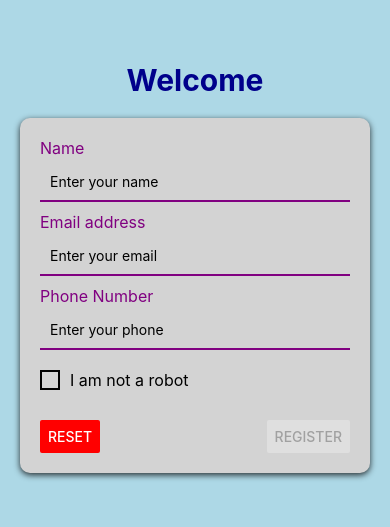
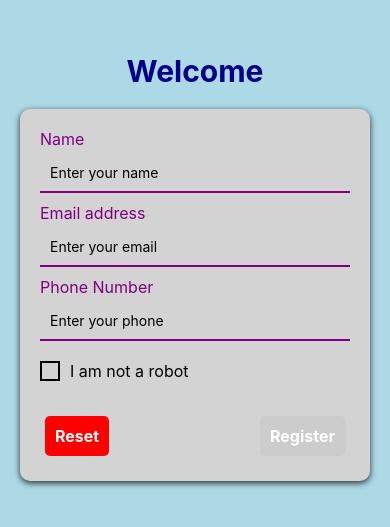
Before and after one commit to J3rrrrry/assignment1, a React Native app: screen / in a window 390 px wide. Shown: the part 155-682 px from the top of the page. Built offline with nearby package versions, Linux system fonts and the light colour scheme.

Commit message:
Add a Button component to handle button control and style in start screen and confirm screen

```diff
--- /dev/null
+++ b/components/Button.js
@@ -0,0 +1,36 @@
+import React from "react";
+import { TouchableOpacity, Text, StyleSheet } from "react-native";
+
+export default function CustomButton({ title, onPress, color = "blue", disabled = false }) {
+  return (
+    <TouchableOpacity
+      style={[
+        styles.button,
+        { backgroundColor: disabled ? "#ccc" : color },
+        disabled && styles.disabledButton,
+      ]}
+      onPress={onPress}
+      disabled={disabled}
+    >
+      <Text style={styles.buttonText}>{title}</Text>
+    </TouchableOpacity>
+  );
+}
+
+const styles = StyleSheet.create({
+  button: {
+    padding: 10,
+    borderRadius: 5,
+    alignItems: "center",
+    justifyContent: "center",
+    margin: 5,
+  },
+  buttonText: {
+    color: "#fff",
+    fontSize: 16,
+    fontWeight: "bold",
+  },
+  disabledButton: {
+    backgroundColor: "#ccc",
+  },
+});
--- a/screens/ConfirmScreen.js
+++ b/screens/ConfirmScreen.js
@@ -1,19 +1,13 @@
 import React from "react";
-import {
-  View,
-  Text,
-  Button,
-  Modal,
-  StyleSheet,
-  SafeAreaView,
-} from "react-native";
+import { View, Text, Modal, StyleSheet, SafeAreaView } from "react-native";
 import { LinearGradient } from "expo-linear-gradient";
+import CustomButton from "../components/Button";
 
 export default function ConfirmScreen({
-  visible,
+  visible = true,
   userInfo,
   onEdit,
-  onConfirm,
+  onGameStart,
 }) {
   return (
     <Modal visible={visible} transparent={true} animationType="slide">
@@ -24,7 +18,6 @@ export default function ConfirmScreen({
         <SafeAreaView style={styles.modalContainer}>
           <View style={styles.card}>
             <Text style={styles.greetingText}>Hello {userInfo.name}</Text>
-
 
             <Text style={styles.instructionText}>
               Here is the information you entered:
@@ -38,8 +31,15 @@ export default function ConfirmScreen({
             </Text>
 
             <View style={styles.buttonsRow}>
-              <Button title="Go back" onPress={onEdit} color="red" />
-              <Button title="Continue" onPress={onConfirm} color="blue" />
+              <CustomButton title="Go back" onPress={onEdit} color="red" />
+              <CustomButton
+                title="Continue"
+                onPress={() => {
+                  console.log("Continue button clicked");
+                  onGameStart();
+                }}
+                color="blue"
+              />
             </View>
           </View>
         </SafeAreaView>
--- a/screens/StartScreen.js
+++ b/screens/StartScreen.js
@@ -1,8 +1,9 @@
 import React, { useState } from "react";
-import { View, Text, TextInput, Button, StyleSheet, Alert } from "react-native";
+import { View, Text, TextInput, StyleSheet, Alert } from "react-native";
 import Checkbox from "../components/Checkbox";
 import ErrorMessage from "../components/ErrorMessage";
 import ConfirmScreen from "./ConfirmScreen";
+import CustomButton from "../components/Button";
 
 export default function StartScreen({ onGameStart }) {
   const [name, setName] = useState("");
@@ -127,8 +128,8 @@ export default function StartScreen({ onGameStart }) {
         />
 
         <View style={styles.buttonsRow}>
-          <Button title="Reset" onPress={resetForm} color="red" />
-          <Button
+          <CustomButton title="Reset" onPress={resetForm} color="red" />
+          <CustomButton
             title="Register"
             onPress={handleRegister}
             disabled={!isCheckboxChecked}
```
